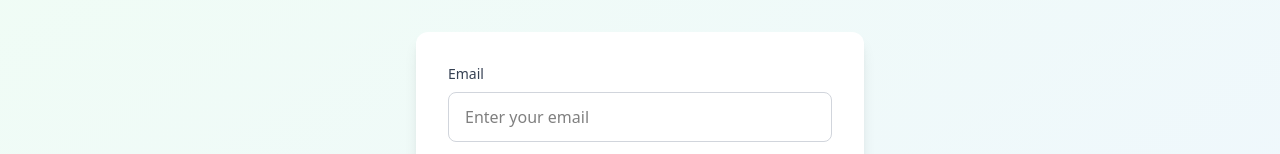
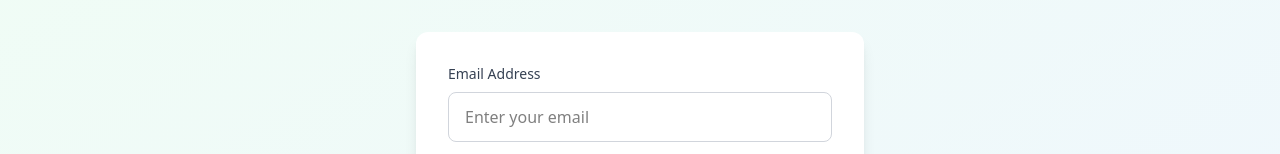
Before and after one commit to Firalen/-FarmConnect, a React (Vite) app in the folder farmconnect-frontend/farmconnect-frontend/: page /login in a window 1280 px wide. Shown: the part 268-422 px from the top of the page. Built offline with nearby package versions, Linux system fonts and the light colour scheme; no server answers.

Commit message:
Update label in Login component: Changed "Email" to "Email Address" for improved clarity and consistency in user interface.

```diff
--- a/farmconnect-frontend/farmconnect-frontend/src/pages/Login.jsx
+++ b/farmconnect-frontend/farmconnect-frontend/src/pages/Login.jsx
@@ -99,7 +99,7 @@ const Login = () => {
           <form onSubmit={handleSubmit} className="space-y-6">
             <div>
               <label htmlFor="email" className="block text-sm font-medium text-gray-700 mb-2">
-                Email
+                Email Address
               </label>
               <input
                 id="email"
```
